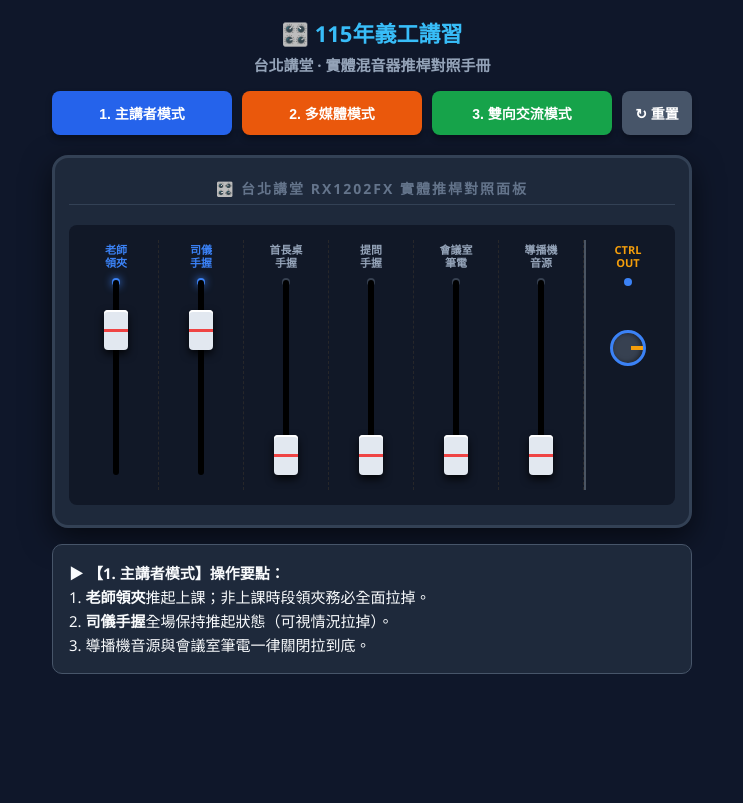
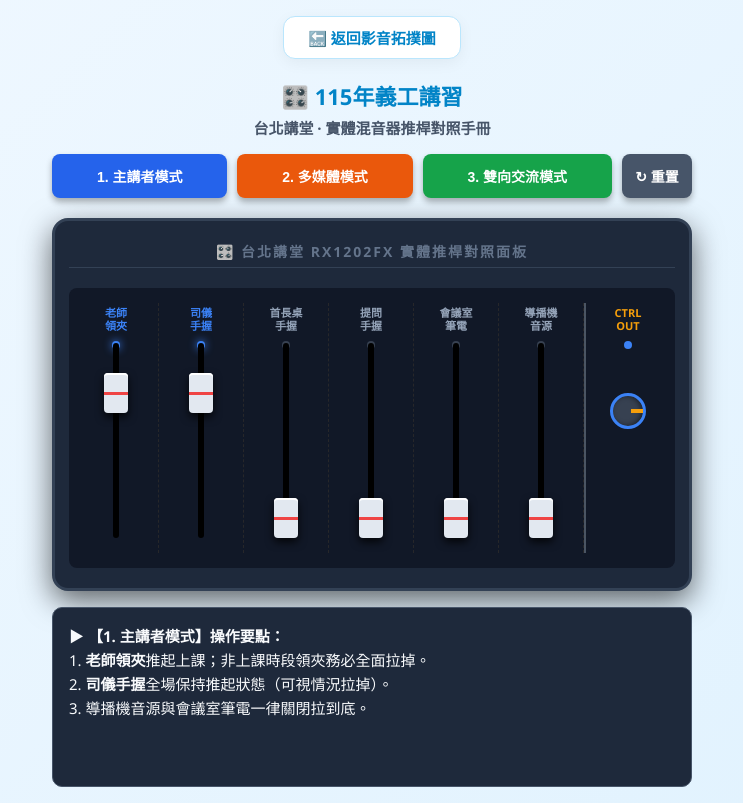
Before and after one commit to 513889/Volunteer-Training-on-Mixer-Operation-Instructions, a plain HTML site: page index.html in a window 1280 px wide. Both pictures are taken after a click on the button "1. 主講者模式". Shown: the whole page, without its empty margins (268-1011 px from the left). Drawn offline with Linux system fonts and the light colour scheme.

Commit message:
Update index.html

```diff
--- a/index.html
+++ b/index.html
@@ -6,32 +6,65 @@
     <title>115年義工講習 · 音控實體推桿操作 SOP</title>
     <style>
         * { box-sizing: border-box; }
+
+        /* [新增] 清新背景與自適應滿版置中設定 */
         body {
-            background: #0f172a;
-            color: #f8fafc;
+            background: linear-gradient(135deg, #f0f8ff 0%, #e0f2fe 100%); /* 清新淡藍色背景 */
+            color: #0f172a; /* 背景變亮，最外層文字改深色 */
             font-family: 'Segoe UI', 'Microsoft JhengHei', sans-serif;
             padding: 16px;
             margin: 0;
             display: flex;
             flex-direction: column;
             align-items: center;
+            min-height: 100vh; /* 自動撐滿螢幕高度 */
+            justify-content: center; /* 讓整體面板在任何螢幕完美垂直置中 */
         }
         .container {
-            max-width: 640px;
+            max-width: 640px; /* 維持原版比例，絕對不讓面板變形忽大忽小 */
             width: 100%;
         }
+
+        /* [新增] 返回按鈕樣式 */
+        .top-nav {
+            width: 100%;
+            display: flex;
+            justify-content: center;
+            margin-bottom: 20px;
+        }
+        .btn-return {
+            background: #ffffff;
+            color: #0284c7;
+            text-decoration: none;
+            padding: 10px 24px;
+            border-radius: 12px;
+            font-weight: bold;
+            font-size: 15px;
+            box-shadow: 0 4px 15px rgba(0,0,0,0.05);
+            border: 1px solid #bae6fd;
+            transition: all 0.2s;
+            display: inline-flex;
+            align-items: center;
+            gap: 8px;
+        }
+        .btn-return:hover {
+            background: #f0f9ff;
+            transform: translateY(-2px);
+            box-shadow: 0 6px 20px rgba(0,0,0,0.1);
+        }
+
         .header {
             text-align: center;
             margin-bottom: 16px;
         }
         .header h1 {
             font-size: 22px;
-            color: #38bdf8;
+            color: #0284c7; /* 配合清新背景加深主色 */
             margin: 0 0 6px 0;
         }
         .header p {
             font-size: 15px;
-            color: #94a3b8;
+            color: #475569; /* 配合清新背景加深副色 */
             margin: 0;
             font-weight: bold;
         }
@@ -42,9 +75,10 @@
             gap: 10px;
             margin-bottom: 20px;
             width: 100%;
+            flex-wrap: wrap; /* [微調] 讓手機版過窄時能自動安全折行，不破版 */
         }
         button {
-            flex: 1;
+            flex: 1 1 auto; /* [微調] 允許自適應填滿 */
             padding: 12px 6px;
             font-size: 14px;
             font-weight: bold;
@@ -54,6 +88,7 @@
             transition: 0.2s;
             color: #fff;
             box-shadow: 0 4px 6px rgba(0,0,0,0.3);
+            white-space: nowrap; /* 確保文字不亂斷行 */
         }
         .btn-mode1 { background: #2563eb; }
         .btn-mode2 { background: #ea580c; }
@@ -61,7 +96,7 @@
         .btn-reset { background: #475569; max-width: 70px; }
         button:hover { opacity: 0.9; transform: translateY(-1px); }
 
-        /* 擬真混音器外殼 */
+        /* ======== 以下混音器本體設定完全維持原版，一字未改 ======== */
         .mixer-board {
             background: #1e293b;
             border: 3px solid #334155;
@@ -81,7 +116,6 @@
             padding-bottom: 6px;
         }
 
-        /* 軌道排列容器 */
         .fader-grid {
             display: flex;
             justify-content: space-between;
@@ -92,7 +126,6 @@
             position: relative;
         }
 
-        /* 單一音軌條 */
         .fader-channel {
             flex: 1;
             display: flex;
@@ -102,7 +135,7 @@
             height: 100%;
             border-right: 1px dashed #27272a;
         }
-        .fader-channel:last-child { border-right: none; border-left: 2px solid #4b5563; } /* Master/Ctrl 隔離 */
+        .fader-channel:last-child { border-right: none; border-left: 2px solid #4b5563; }
 
         .ch-name {
             font-size: 11px;
@@ -116,7 +149,6 @@
             line-height: 1.2;
         }
 
-        /* 實體推桿軌道線 */
         .slider-track {
             width: 6px;
             background: #000;
@@ -128,7 +160,6 @@
             justify-content: center;
         }
 
-        /* 實體推桿帽 (Fader Cap) */
         .fader-knob {
             width: 24px;
             height: 40px;
@@ -143,7 +174,6 @@
             align-items: center;
             justify-content: center;
         }
-        /* 推桿帽中間的中心紅/白線 */
         .fader-knob::after {
             content: "";
             width: 100%;
@@ -151,7 +181,6 @@
             background: #ef4444;
         }
 
-        /* 旋鈕型態 (用於 CTRL OUT) */
         .knob-container {
             position: absolute;
             top: 90px;
@@ -180,7 +209,6 @@
             transform: translateX(-50%);
         }
 
-        /* 動態亮燈提示 */
         .status-led {
             width: 8px;
             height: 8px;
@@ -190,7 +218,6 @@
             transition: 0.3s;
         }
 
-        /* 文字提示面板 */
         .info-panel {
             background: #1e293b;
             border: 1px solid #475569;
@@ -198,10 +225,11 @@
             padding: 16px;
             font-size: 15px;
             line-height: 1.6;
-            min-height: 110px;
+            height: 180px; /* [修正跳動問題] 改為固定高度，避免文字變換時撐開版面導致跳動 */
+            overflow-y: auto; /* 若螢幕極小文字過多，會內部捲動，絕不破壞外部排版 */
+            color: #f8fafc; /* 確保提示框文字為白色 */
         }
 
-        /* 顏色狀態定義 */
         .active-blue { color: #3b82f6 !important; }
         .active-orange { color: #ea580c !important; }
         .active-green { color: #16a34a !important; }
@@ -211,6 +239,10 @@
 <body>
 
 <div class="container">
+    <div class="top-nav">
+        <a href="index.html" class="btn-return">🔙 返回影音拓撲圖</a>
+    </div>
+
     <div class="header">
         <h1>🎛️ 115年義工講習</h1>
         <p>台北講堂 · 實體混音器推桿對照手冊</p>
@@ -279,15 +311,15 @@
 </div>
 
 <script>
+    // Javascript 完全維持原版邏輯
     function setMixerMode(mode) {
-        // 抓取所有實體元素 (內部邏輯已同步更新對應新的軌道排序)
         const faders = {
             ch1: document.getElementById('knob-ch1'),
             ch2: document.getElementById('knob-ch2'),
             ch3: document.getElementById('knob-ch3'),
             ch4: document.getElementById('knob-ch4'),
-            ch5: document.getElementById('knob-ch5'), // 會議室筆電
-            ch6: document.getElementById('knob-ch6')  // 導播機音源
+            ch5: document.getElementById('knob-ch5'),
+            ch6: document.getElementById('knob-ch6')
         };
         const leds = {
             ch1: document.getElementById('led-ch1'),
@@ -310,37 +342,34 @@
         const ctrlKnob = document.getElementById('rotary-ctrl');
         const info = document.getElementById('info-text');
 
-        // 清除所有動態亮顯樣式
         Object.values(names).forEach(n => n.className = 'ch-name');
         Object.values(leds).forEach(l => { l.style.background = '#374151'; l.style.boxShadow = 'none'; });
         ctrlKnob.style.transform = 'rotate(0deg)';
         ctrlKnob.style.borderColor = '#6b7280';
 
         if (mode === 'mode1') {
-            // 1. 主講者模式：老師領夾推起、司儀推起、其餘全拉
             faders.ch1.style.bottom = '140px'; leds.ch1.style.background = '#3b82f6'; leds.ch1.style.boxShadow = '0 0 8px #3b82f6'; names.ch1.classList.add('active-blue');
             faders.ch2.style.bottom = '140px'; leds.ch2.style.background = '#3b82f6'; leds.ch2.style.boxShadow = '0 0 8px #3b82f6'; names.ch2.classList.add('active-blue');
             faders.ch3.style.bottom = '15px';
             faders.ch4.style.bottom = '15px';
-            faders.ch5.style.bottom = '15px'; // 會議室筆電
-            faders.ch6.style.bottom = '15px'; // 導播機音源
+            faders.ch5.style.bottom = '15px';
+            faders.ch6.style.bottom = '15px';
 
-            ctrlKnob.style.transform = 'rotate(90deg)'; // 正常轉開監聽
+            ctrlKnob.style.transform = 'rotate(90deg)';
             ctrlKnob.style.borderColor = '#3b82f6';
             leds.ctrl.style.background = '#3b82f6';
 
             info.innerHTML = "▶ <b>【1. 主講者模式】操作要點：</b><br>1. <b>老師領夾</b>推起上課；非上課時段領夾務必全面拉掉。<br>2. <b>司儀手握</b>全場保持推起狀態（可視情況拉掉）。<br>3. 導播機音源與會議室筆電一律關閉拉到底。";
 
         } else if (mode === 'mode2') {
-            // 2. 多媒體模式：導播機推起(Ch6)、現場麥克風務必拉下（司儀留）
             faders.ch1.style.bottom = '15px';
-            faders.ch2.style.bottom = '140px'; leds.ch2.style.background = '#ea580c'; names.ch2.classList.add('active-orange'); // 視情況留司儀
+            faders.ch2.style.bottom = '140px'; leds.ch2.style.background = '#ea580c'; names.ch2.classList.add('active-orange');
             faders.ch3.style.bottom = '15px';
             faders.ch4.style.bottom = '15px';
-            faders.ch5.style.bottom = '15px'; // 會議室筆電
-            faders.ch6.style.bottom = '140px'; leds.ch6.style.background = '#ea580c'; leds.ch6.style.boxShadow = '0 0 8px #ea580c'; names.ch6.classList.add('active-orange'); // 導播機音源
+            faders.ch5.style.bottom = '15px';
+            faders.ch6.style.bottom = '140px'; leds.ch6.style.background = '#ea580c'; leds.ch6.style.boxShadow = '0 0 8px #ea580c'; names.ch6.classList.add('active-orange');
 
-            ctrlKnob.style.transform = 'rotate(-135deg)'; // 旋鈕強制作廢歸零
+            ctrlKnob.style.transform = 'rotate(-135deg)';
             ctrlKnob.style.borderColor = '#ef4444';
             leds.ctrl.style.background = '#ef4444'; leds.ctrl.style.boxShadow = '0 0 8px #ef4444';
             names.ctrl.classList.add('danger-red');
@@ -348,13 +377,12 @@
             info.innerHTML = "▶ <b>【2. 多媒體模式】操作要點：</b><br>1. 推起最右側的<b>導播機音源</b>播放小筆電影片。<br>2. 老師領夾、首長、提問麥克風<b>務必拉下</b>，司儀手握視流程串場保留。<br>3. <span class='danger-red'>【核心防迴圈機制】</span>右側 <b>CTRL OUT 旋鈕務必歸零（旋到底關閉）</b>，切斷給導播機的回送線！影片播完請務必復原。";
 
         } else if (mode === 'mode3') {
-            // 3. 雙向交流模式：會議室筆電推起(Ch5)、首長桌+司儀+提問推起
             faders.ch1.style.bottom = '15px';
             faders.ch2.style.bottom = '140px'; leds.ch2.style.background = '#16a34a'; leds.ch2.style.boxShadow = '0 0 8px #16a34a'; names.ch2.classList.add('active-green');
             faders.ch3.style.bottom = '140px'; leds.ch3.style.background = '#16a34a'; leds.ch3.style.boxShadow = '0 0 8px #16a34a'; names.ch3.classList.add('active-green');
             faders.ch4.style.bottom = '140px'; leds.ch4.style.background = '#16a34a'; leds.ch4.style.boxShadow = '0 0 8px #16a34a'; names.ch4.classList.add('active-green');
-            faders.ch5.style.bottom = '140px'; leds.ch5.style.background = '#16a34a'; leds.ch5.style.boxShadow = '0 0 8px #16a34a'; names.ch5.classList.add('active-green'); // 會議室筆電
-            faders.ch6.style.bottom = '15px'; // 導播機音源
+            faders.ch5.style.bottom = '140px'; leds.ch5.style.background = '#16a34a'; leds.ch5.style.boxShadow = '0 0 8px #16a34a'; names.ch5.classList.add('active-green');
+            faders.ch6.style.bottom = '15px';
 
             ctrlKnob.style.transform = 'rotate(90deg)';
             ctrlKnob.style.borderColor = '#16a34a';
@@ -363,7 +391,6 @@
             info.innerHTML = "▶ <b>【3. 雙向交流模式】操作要點：</b><br>1. 老師上課結束，<b>老師領夾務必完全拉掉（關閉）</b>。<br>2. 推起<b>會議室筆電音源</b>接收外地講堂發言。<br>3. 現場<b>首長桌手握、司儀手握、提問手握（提問時）全數推起</b>。";
 
         } else {
-            // 重置狀態
             Object.values(faders).forEach(f => f.style.bottom = '15px');
             info.innerHTML = "系統已復位。請點選上方切換模式查看實體推桿高度規範。";
         }
```
